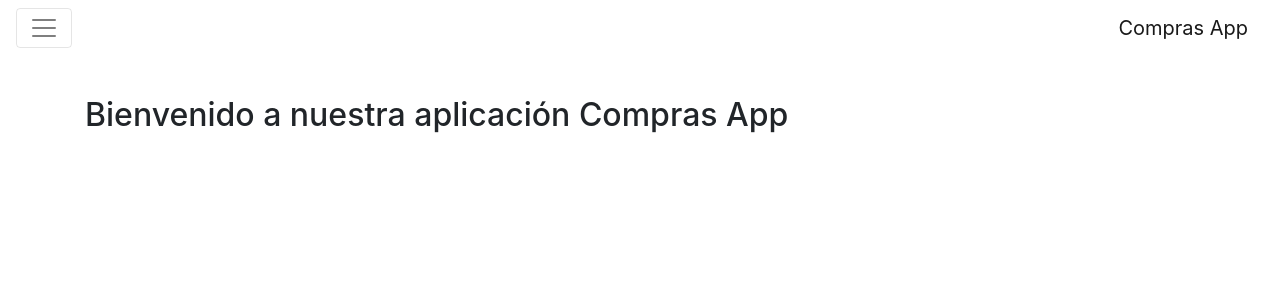
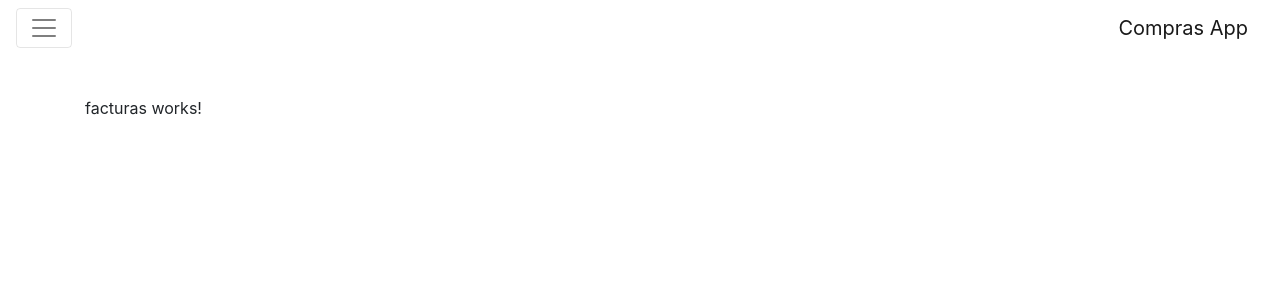
Before and after one commit to framafer/appCompras, an Angular app in the folder ejerciciosAng4/appCompras/: page /facturas in a window 1280 px wide. Shown: the top 300 px of the page. Built offline with nearby package versions, Linux system fonts and the light colour scheme; no server answers; sample sign-in values are in the browser's storage.

Commit message:
ok con modulos adicionales como facturas

```diff
--- a/ejerciciosAng4/appCompras/src/app/app-routing.module.ts
+++ b/ejerciciosAng4/appCompras/src/app/app-routing.module.ts
@@ -9,6 +9,7 @@ import { EditpresComponent } from './presupuestos/editpres/editpres.component';
 import { RegistroComponent } from './autenticacion/registro/registro.component';
 import { InisesComponent } from './autenticacion/inises/inises.component';
 import { GuardService } from './servicios/guard.service';
+import { FacturasComponent } from './facturas/facturas/facturas.component';
 
 const routes: Routes = [
   { path: "", component: InicioComponent,canActivate:[GuardService] },
@@ -18,6 +19,7 @@ const routes: Routes = [
   { path: 'addpres', component: AddpresComponent, canActivate:[GuardService]},
   { path: 'presupuestos', component: PresupuestosComponent, canActivate:[GuardService] },
   { path: 'editpres/:id', component: EditpresComponent, canActivate:[GuardService] },
+  { path: 'facturas', component: FacturasComponent, canActivate:[GuardService] },
   { path: 'registro', component: RegistroComponent },
   { path: 'iniciosesion', component: InisesComponent },
   { path: "**", component: InicioComponent}
--- a/ejerciciosAng4/appCompras/src/app/app.module.ts
+++ b/ejerciciosAng4/appCompras/src/app/app.module.ts
@@ -1,6 +1,8 @@
 import { NgModule } from '@angular/core';
 import { BrowserModule } from '@angular/platform-browser';
 import { HttpClientModule } from '@angular/common/http'
+import { FacturasModule } from 'src/app/facturas/facturas.module';
+
 import { PresupuestosService } from 'src/app/servicios/presupuestos.service';
 
 
@@ -42,7 +44,8 @@ import { InisesComponent } from './autenticacion/inises/inises.component';
     AppRoutingModule,
     FormsModule,
     ReactiveFormsModule,
-    HttpClientModule
+    HttpClientModule,
+    FacturasModule
 
   ],
   providers: [ProveedoresService, PresupuestosService, AutenticacionService],
--- /dev/null
+++ b/ejerciciosAng4/appCompras/src/app/facturas/facturas/facturas.component.html
@@ -0,0 +1 @@
+<p>facturas works!</p>
--- a/ejerciciosAng4/appCompras/src/app/header/header.component.html
+++ b/ejerciciosAng4/appCompras/src/app/header/header.component.html
@@ -16,6 +16,9 @@
             <li class="nav-item" routerLinkActive="active" *ngIf="isAuth()">
                 <a class="nav-link" routerLink="/presupuestos">Presupuestos </a>
             </li>
+            <li class="nav-item" routerLinkActive="active" *ngIf="isAuth()">
+                <a class="nav-link" routerLink="/facturas">Facturas </a>
+            </li>
             <li class="nav-item" *ngIf="!isAuth()">
                 <button class="btn btn-primary float-md-right" routerLink="/iniciosesion">Inicie sesión</button>
             </li>
```
Also changed, not shown: ejerciciosAng4/appCompras/src/app/facturas/facturas.module.ts (added, +23 -0 lines), ejerciciosAng4/appCompras/src/app/facturas/facturas/facturas.component.ts (added, +10 -0 lines), ejerciciosAng4/appCompras/src/app/facturas/facturas/facturas.component.css (added), 1 other file (tests, documents, lock files or other folders).
